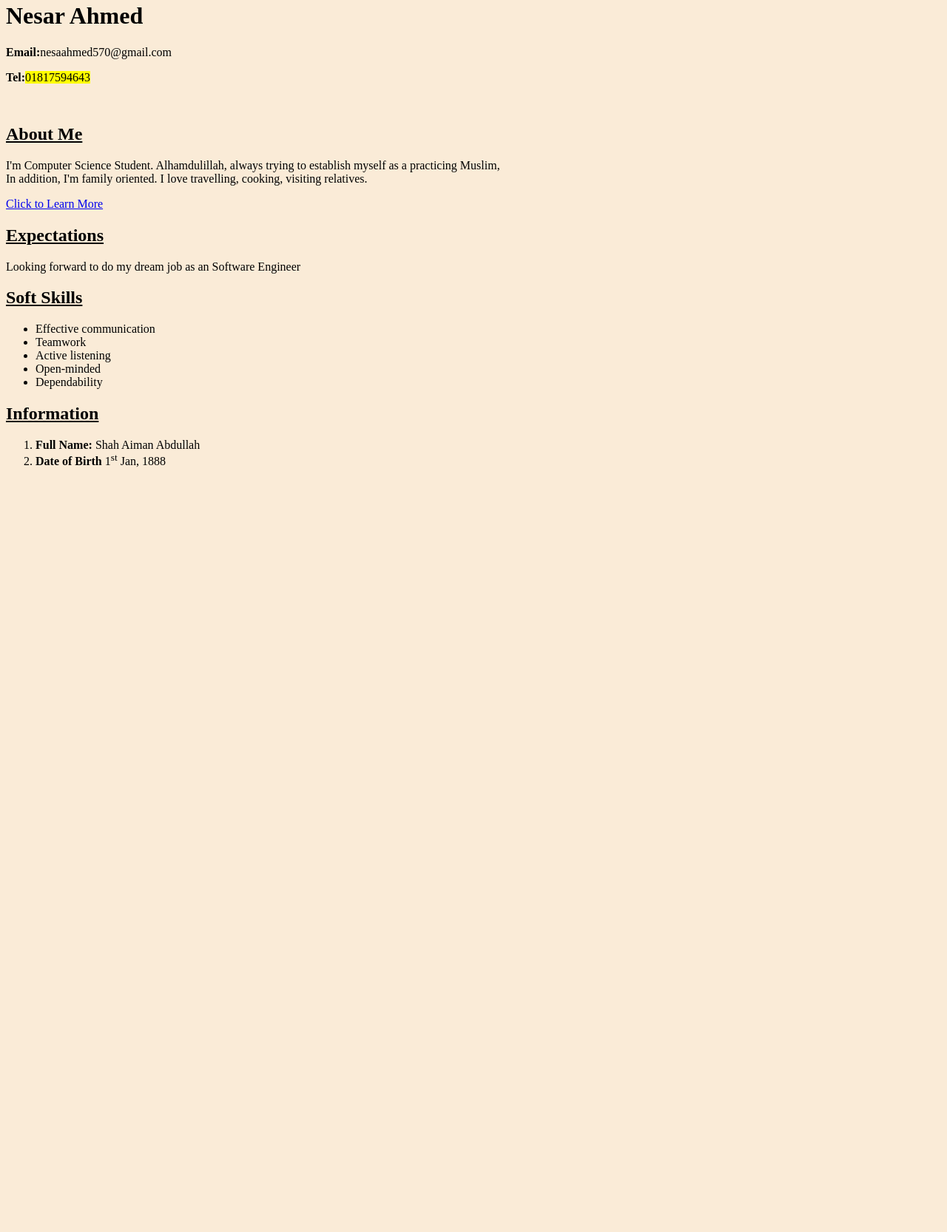
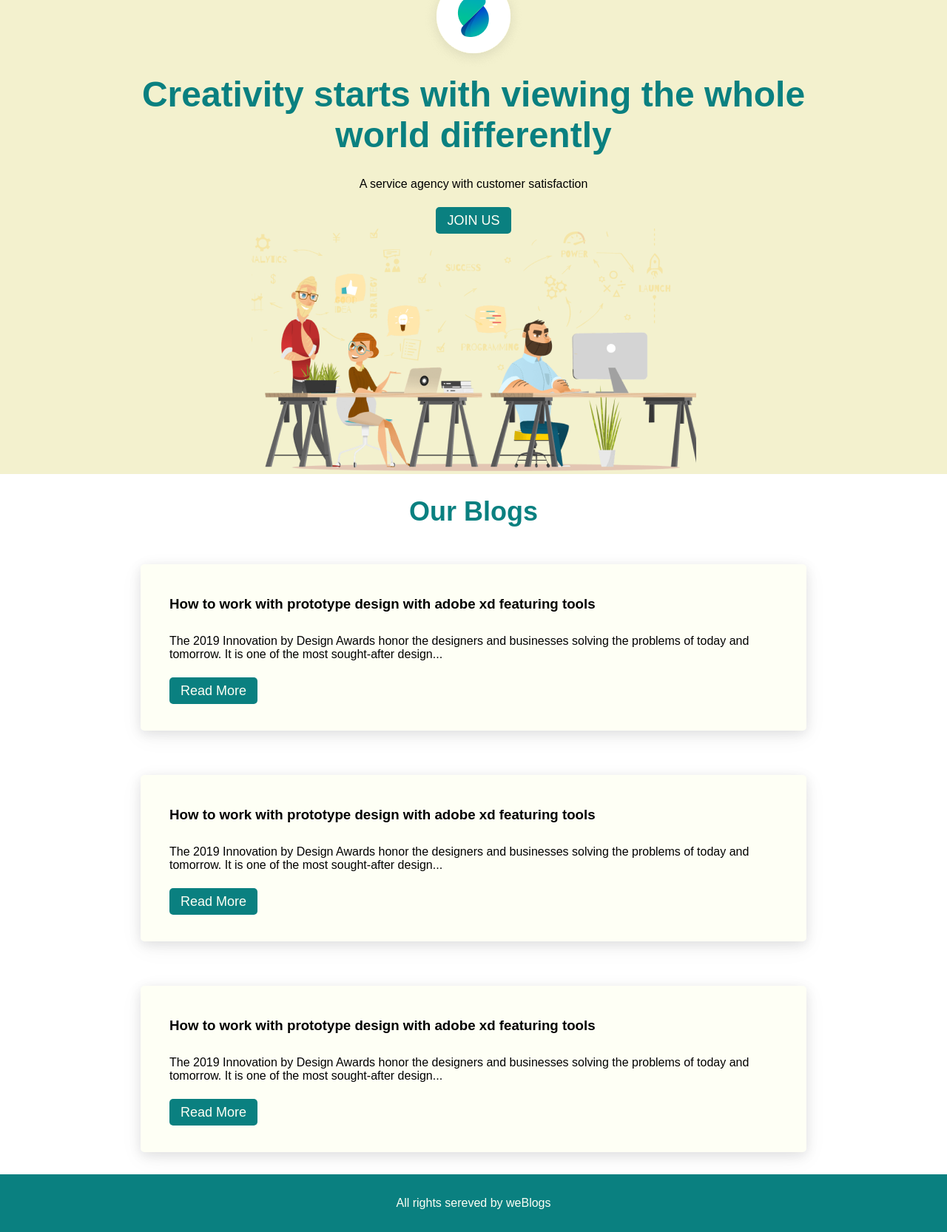
Before and after one commit to nesarahmed22/first-project, a plain HTML site: page index.html in a window 1280 px wide. Shown: the part 44-1710 px from the top of the page at 74% size. Before the commit the page ends 800 px from the top, so only its background shows below. Drawn offline with Linux system fonts and the light colour scheme.

Commit message:
first project

```diff
--- a/index.html
+++ b/index.html
@@ -2,40 +2,72 @@
 <html lang="en">
 
 <head>
-  <meta charset="UTF-8">
-  <meta name="viewport" content="width=device-width, initial-scale=1.0">
-  <title>Assignment</title>
-  <link rel="stylesheet" href="style.css">
+  <meta charset="UTF-8" />
+  <meta name="viewport" content="width=device-width, initial-scale=1.0" />
+  <title>Box Model</title>
+  <link rel="stylesheet" href="style.css" />
 </head>
 
 <body>
-  <img src="design.jpg" alt="Cv Image" width="200px">
-  <h1>Nesar Ahmed</h1>
-  <p><b>Email:</b>nesaahmed570@gmail.com</p>
-  <p><b>Tel:</b><mark>01817594643</mark></p><br>
-  <h2><u>About Me</u></h2>
-  <p>I'm Computer Science Student. Alhamdulillah, always trying to establish myself as a practicing Muslim,<br> In
-    addition, I'm family oriented. I love travelling, cooking, visiting relatives.</p>
-  <a href="index.html">Click to Learn More</a>
-  <h2><u>Expectations</u></h2>
-  <p>Looking forward to do my dream job as an Software Engineer</p>
-  <h2><u>Soft Skills</u></h2>
-  <ul>
-    <li>Effective communication</li>
-    <li>Teamwork</li>
-    <li>Active listening</li>
-    <li>Open-minded</li>
-    <li>Dependability</li>
-
-  </ul>
-  <h2><u>Information</u></h2>
-  <ol type="1">
-    <li><b>Full Name:</b> Shah Aiman Abdullah</li>
-    <li><b>Date of Birth</b> 1<sup>st</sup> Jan, 1888</li>
-  </ol>
-
-
-
+  <main>
+    <section class="hero">
+      <div class="wrapper">
+        <img src="image 2.png" alt="Logo" />
+        <h1>Creativity starts with viewing the whole world differently</h1>
+        <p>A service agency with customer satisfaction</p>
+        <a href="#">JOIN US</a><br />
+        <img src="image 1.png" alt="office" />
+      </div>
+    </section>
+    <section>
+      <div class="wrapper Blogs-wrapper">
+        <h2>Our Blogs</h2>
+        <div class="Blogs">
+          <div class="Blogs-row">
+            <div class="col">
+              <h3>
+                How to work with prototype design with adobe xd featuring
+                tools
+              </h3>
+              <p>
+                The 2019 Innovation by Design Awards honor the designers and
+                businesses solving the problems of today and tomorrow. It is
+                one of the most sought-after design...
+              </p>
+              <a href="#">Read More</a>
+            </div>
+            <div class="col">
+              <h3>
+                How to work with prototype design with adobe xd featuring
+                tools
+              </h3>
+              <p>
+                The 2019 Innovation by Design Awards honor the designers and
+                businesses solving the problems of today and tomorrow. It is
+                one of the most sought-after design...
+              </p>
+              <a href="#">Read More</a>
+            </div>
+            <div class="col">
+              <h3>
+                How to work with prototype design with adobe xd featuring
+                tools
+              </h3>
+              <p>
+                The 2019 Innovation by Design Awards honor the designers and
+                businesses solving the problems of today and tomorrow. It is
+                one of the most sought-after design...
+              </p>
+              <a href="#">Read More</a>
+            </div>
+          </div>
+        </div>
+      </div>
+    </section>
+  </main>
+  <footer>
+    <p>All rights sereved by weBlogs</p>
+  </footer>
 </body>
 
 </html>
--- a/style.css
+++ b/style.css
@@ -1,4 +1,60 @@
+* {
+  margin: 0px;
+  padding: 0px;
+}
 body {
-  background-color: antiquewhite;
-  color: black;
+  font-family: 'Montserrat', sans-serif;
 }
+.hero {
+  background-color: #f3f1ce;
+  text-align: center;
+}
+h1 {
+  color: #0a8080;
+  font-size: 48px;
+}
+p {
+  font-size: 16px;
+  padding: 30px 0;
+}
+a {
+  background-color: #0a8080;
+  color: #fefff5;
+  font-size: 18px;
+  padding: 8px 15px;
+  border-radius: 5px;
+  text-decoration: none;
+}
+.wrapper {
+  width: 900px;
+  margin: 0 auto;
+}
+h2 {
+  color: #0a8080;
+  font-size: 36px;
+  text-align: center;
+  padding-bottom: 50px;
+}
+
+.Blogs-wrapper {
+  padding: 30px;
+}
+
+.Blogs-row {
+  display: flex;
+  flex-direction: column;
+  gap: 60px;
+  text-align: flex-start;
+}
+.col {
+  background-color: #fefff5;
+  padding: 43px 39px;
+  border-radius: 5px;
+  box-shadow: rgba(17, 17, 26, 0.1) 0px 4px 16px,
+    rgba(17, 17, 26, 0.05) 0px 8px 32px;
+}
+footer {
+  background-color: #0a8080;
+  text-align: center;
+  color: #fefff5;
+}
```
Also changed, not shown: image 1.png (added), image 2.png (added).
